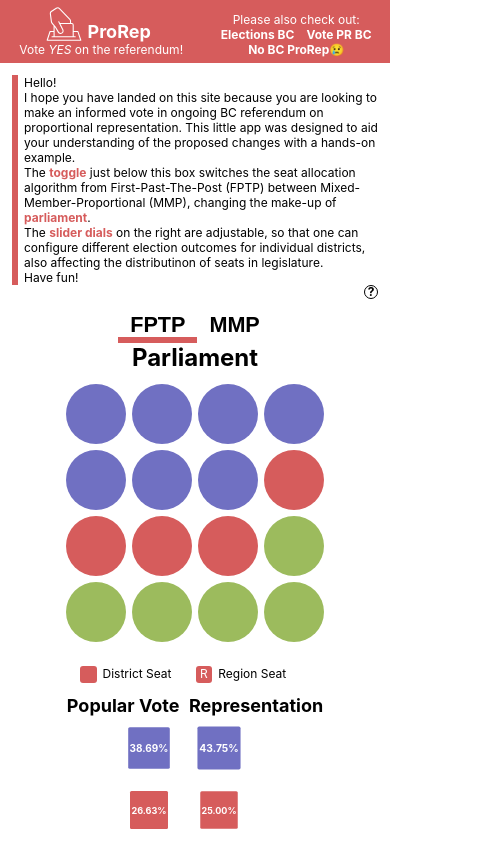
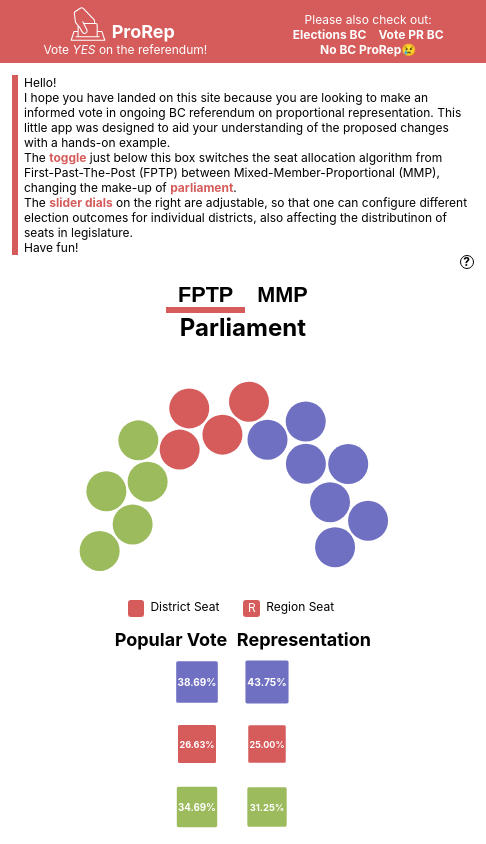
Before and after one commit to boxofsquares/prorep, a React (Create React App) app: page / in a window 390 px wide. Shown: the top 844 px of the page, 486 px wide, since content can reach past the window. Built offline with nearby package versions, Linux system fonts and the light colour scheme.

Commit message:
Summary of Work; * Using SVG to represent a plenum-style parliament.
Known Issues:
* Responsiveness is a litte less 'pretty' now.

```diff
--- a/src/App.js
+++ b/src/App.js
@@ -220,7 +220,7 @@ class App extends Component {
         let arr = [_blue, _red, _green];
 
         for(let i = 0; i < 3; i++) {
-          let collision = arr.slice(i + 1).reduce((acc,count,index) => {
+          let collision = arr.slice(i).reduce((acc,count,index) => {
             if (arr[i] === count ) {
               acc = index;
             } else if (arr[i] < count) {
@@ -231,7 +231,7 @@ class App extends Component {
 
           if (collision > 0) {
             arr[i]++;
-            arr[i + + 1 + collision]--;
+            arr[i + collision]--;
           }
           break;
         }
@@ -288,8 +288,9 @@ class Parliament extends Component {
         <div
           key={system}
           id="parliament">
-          { html }
+          { this.buildSVG(allSeats) }
         </div>
+        {/* { this.buildSVG(allSeats) } */}
         <div id="legend">
           <span className="district"><span className="red-fill"></span>District Seat</span>
           <span className="region"><span className="red-fill">R</span>Region Seat</span>
@@ -343,7 +344,7 @@ class Parliament extends Component {
 
   buildSeats(allSeats) {
     return (
-        allSeats.map((seat, index) => {
+        allSeats.map((seat) => {
           return (
             <CSSTransition
             timeout={600}
@@ -358,6 +359,61 @@ class Parliament extends Component {
         })
     )
    }
+
+   buildSVG(allSeats) {
+    var seatWidth       = 20;
+    var seatsPerRow     = 8;
+    var baseRadius      = 2* seatsPerRow * seatWidth / Math.PI;
+    var rows            = Math.floor(allSeats.length / seatsPerRow);
+    var containerHeight = (rows + 1) * seatWidth * 2 + baseRadius;
+    var containerWidth  = ((rows + 1) * seatWidth * 2 + baseRadius) * 2;
+    var seats           = {
+      blue : [],
+      red  : [],
+      green: []
+    };
+
+    for (let seat of allSeats) {
+      seats[seat.party].push(seat);
+    }
+
+    let _allSeats = [ ...seats.blue, ...seats.red, ...seats.green ];
+    let svgSeats = [];
+
+    for (let i = 0; i < seatsPerRow * rows; i++) {
+      let seat = _allSeats[i];
+      let row = i % rows;
+      let { x, y } = this.radialToCartesian(
+        containerWidth / 2,
+        containerHeight - 2* seatWidth,
+        baseRadius + (seatWidth * 1.66 * row),
+        (Math.floor(i / rows) + ((row % 2) - 1/2) / 2) * Math.PI  / (seatsPerRow - 1)
+      );
+      svgSeats.push(
+        <CSSTransition
+            timeout={600}
+            key={seat.uuid}
+            classNames="seat"
+            in={true}
+            appear={true}
+            >
+          <circle className={'seat ' + seat.party +"-fill-svg " + seat.type} cx={x} cy={y} r={seatWidth} />
+        </CSSTransition>
+      )
+    }
+
+    return (
+      <svg id='svg-object' xmlns="http://www.w3.org/2000/svg" width={`${containerWidth}`} height={`${containerHeight}`} >
+        { svgSeats }
+      </svg>
+    )
+  }
+
+  radialToCartesian(x,y,radius,radians) {
+    let _x = x + Math.cos(radians) * radius;
+    let _y = y - Math.sin(radians) * radius;
+    return { x: _x, y: _y };
+  }
 
   getWinner(districtObj) {
     return Object.keys(districtObj.results).reduce((acc, _party) => {
--- a/src/App.scss
+++ b/src/App.scss
@@ -14,7 +14,7 @@ html {
   text-align: center;
   display: grid;
   grid-template:
-    "top-bar top-bar" max-content "left-pane regions"auto "bottom-bar bottom-bar" max-content /  33.33% auto;
+    "top-bar top-bar" max-content "left-pane regions"auto "bottom-bar bottom-bar" max-content /  minmax(500px, 33.3%) auto;
   height: 100vh;
 
   @media screen and (max-width: $small-size) {
@@ -253,10 +253,11 @@ html {
           display: flex;
           align-items: center;
           justify-content: center;
-          transition: background-color 1s ease-in-out;
+          transition: fill 1s ease-in-out;
           color: white;
           font-weight: bold;
           font-size: 2rem;
+          transform-origin: 50% 50%;
         }
 
         .seat-appear,
--- a/src/colors.scss
+++ b/src/colors.scss
@@ -6,16 +6,28 @@ body {
   .blue-fill {
     background-color: $blue;
     color: white;
+
+    &-svg {
+      fill: $blue;
+    }
   }
 
   .red-fill {
     background-color: $red;
     color: white;
+
+    &-svg {
+      fill: $red;
+    }
   }
 
   .green-fill {
     background-color: $green;
     color: white;
+
+    &-svg {
+      fill: $green;
+    }
   }
 
   .blue-text {
```
Also changed, not shown: src/slider.js (+52 -52 lines).
